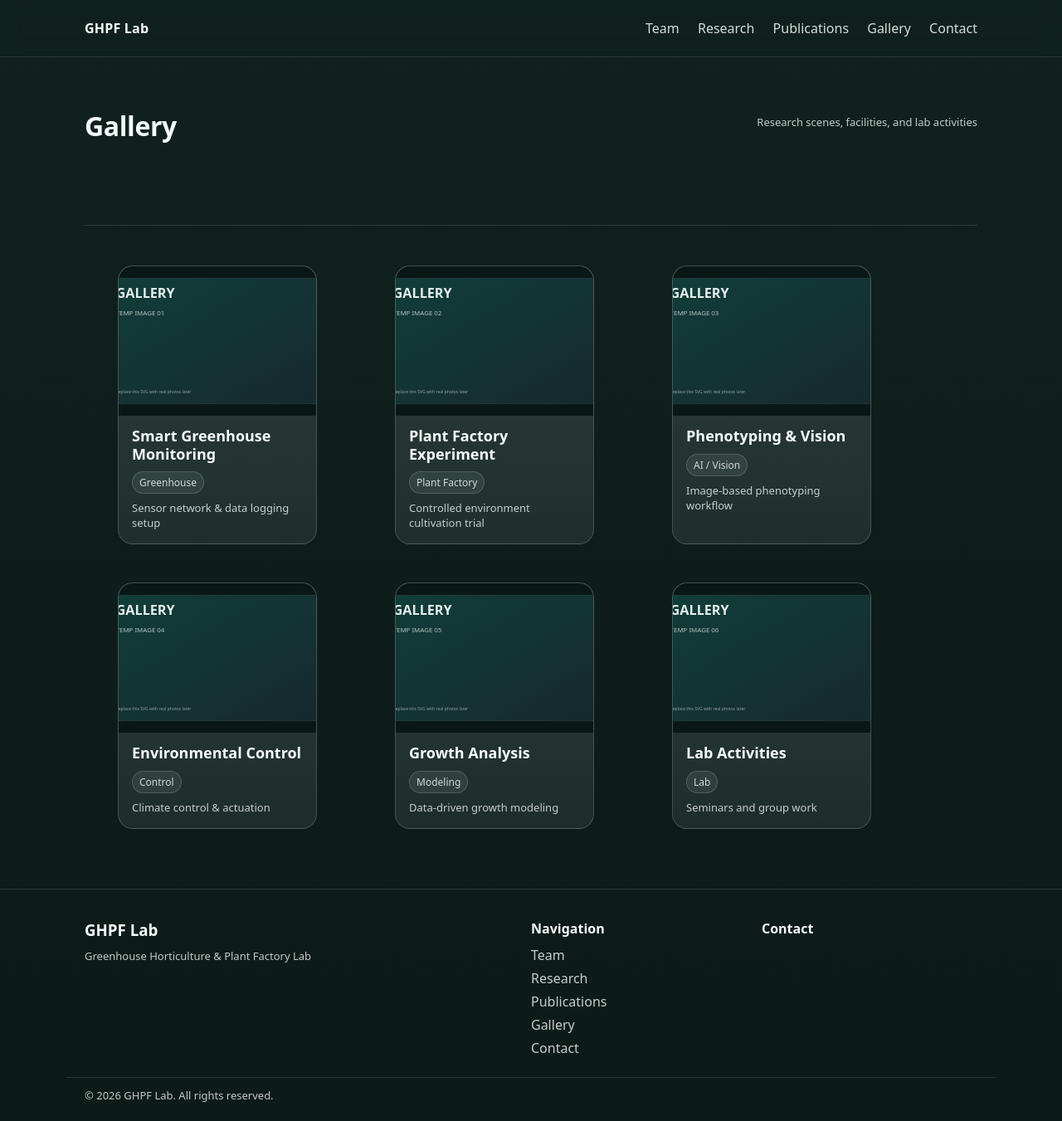
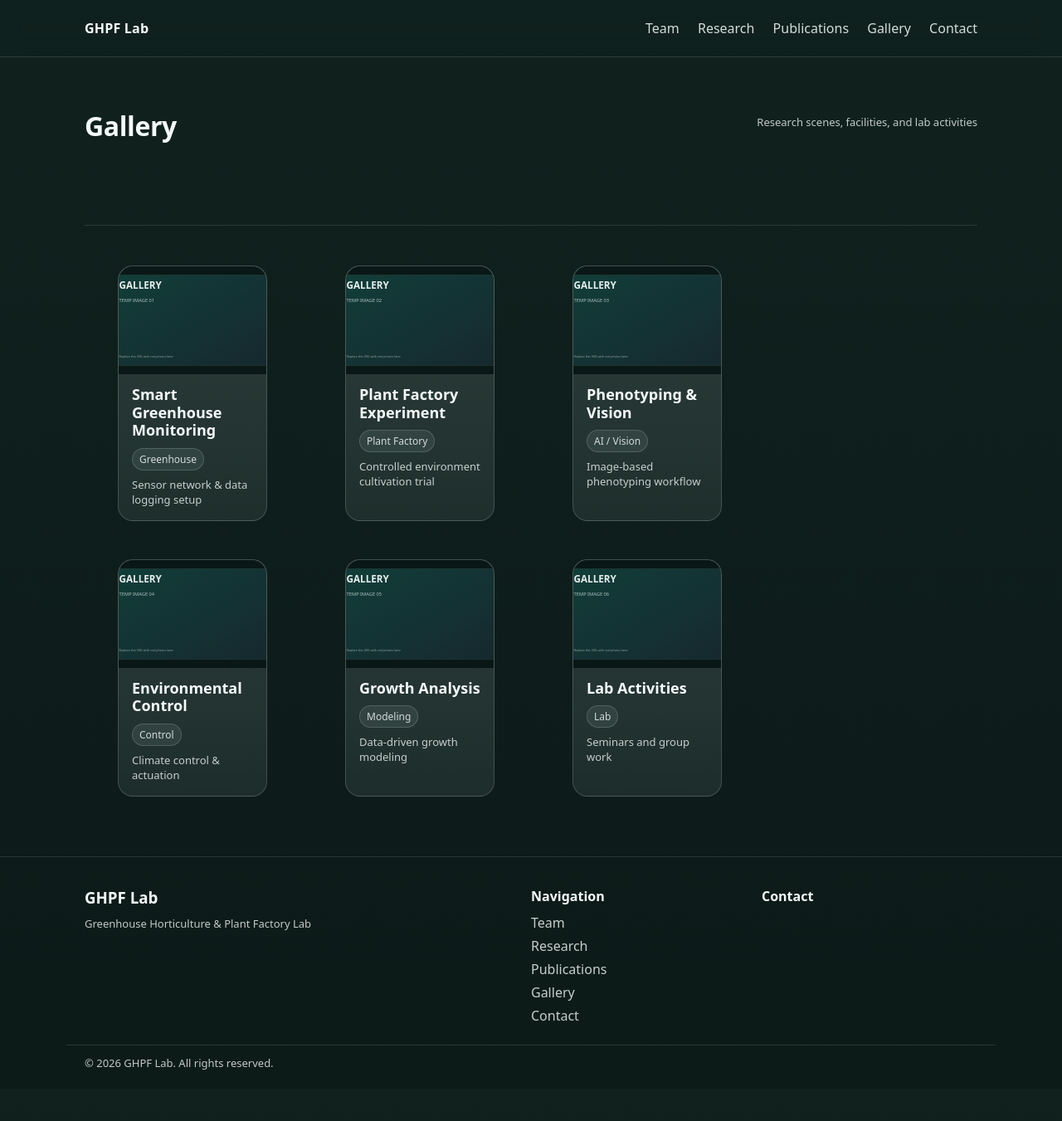
Before and after one commit to evergreendasol/Trial-2-lab-web, a Jekyll site: the page built from gallery.md, in a window 1280 px wide and 1351 px high. Shown: the whole window at 83% size. Built offline with Jekyll 4.4.1, drawn with Linux system fonts in a browser that asks for light colours.

Commit message:
Reduce gallery image size

```diff
--- a/assets/css/site.css
+++ b/assets/css/site.css
@@ -213,7 +213,7 @@ h1{
 
 .gallery-grid{
   /* 조금 더 촘촘하게 */
-  grid-template-columns: repeat(auto-fit, minmax(240px, 320px));
+  grid-template-columns: repeat(auto-fit, minmax(200px, 260px));
 }
 
 .gallery-card{
@@ -229,7 +229,7 @@ h1{
 
 .gallery-img{
   width:100%;
-  height:180px;
+  height:130px;
   object-fit:cover;
   display:block;
   filter:saturate(1.02) contrast(1.02);
```
